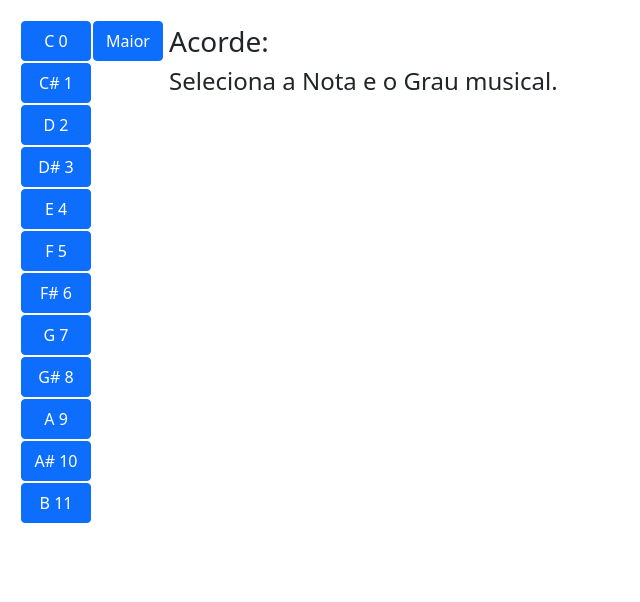
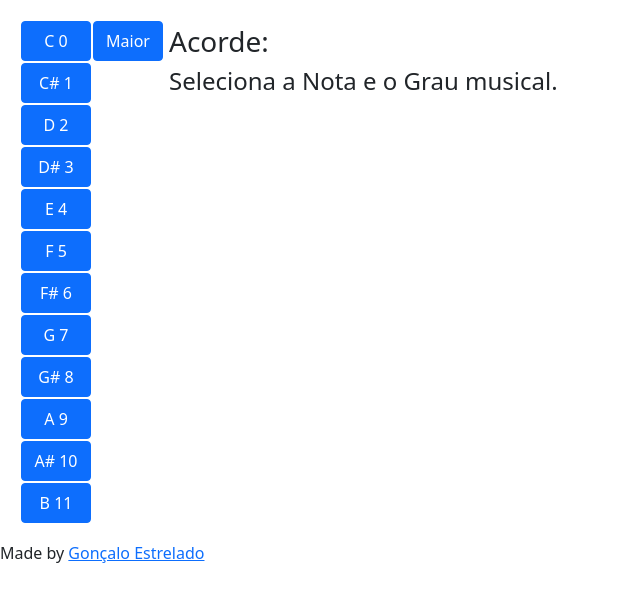
Before and after one commit to goncaloestrelado/proj-acordes, a React (Create React App) app: page / in a window 1280 px wide. Shown: the top 602 px of the page, without its empty margins (0-640 px from the left). Built offline with nearby package versions, Linux system fonts and the light colour scheme.

Commit message:
More CSS, Added Footer

```diff
--- /dev/null
+++ b/src/components/Footer/Footer.css
@@ -0,0 +1,3 @@
+footer h4{
+    font-size: 1rem;
+}
--- /dev/null
+++ b/src/components/Footer/index.js
@@ -0,0 +1,11 @@
+import "./Footer.css";
+
+export function Footer() {
+  return (
+    <footer className="footer">
+      <h4>
+        Made by <a href="https://github.com/ST4R20RD">Gonçalo Estrelado</a>
+      </h4>
+    </footer>
+  );
+}
--- a/src/components/ruler/index.js
+++ /dev/null
@@ -1,2 +0,0 @@
-export function Ruler(initialNote) {
-}
--- a/src/index.js
+++ b/src/index.js
@@ -3,11 +3,13 @@ import ReactDOM from 'react-dom/client';
 import './index.css';
 import App from './App';
 import reportWebVitals from './reportWebVitals';
+import { Footer } from './components/Footer';
 
 const root = ReactDOM.createRoot(document.getElementById('root'));
 root.render(
   <React.StrictMode>
     <App />
+    <Footer />
   </React.StrictMode>
 );
 
```
Also changed, not shown: src/App.js (+11 -2 lines).
